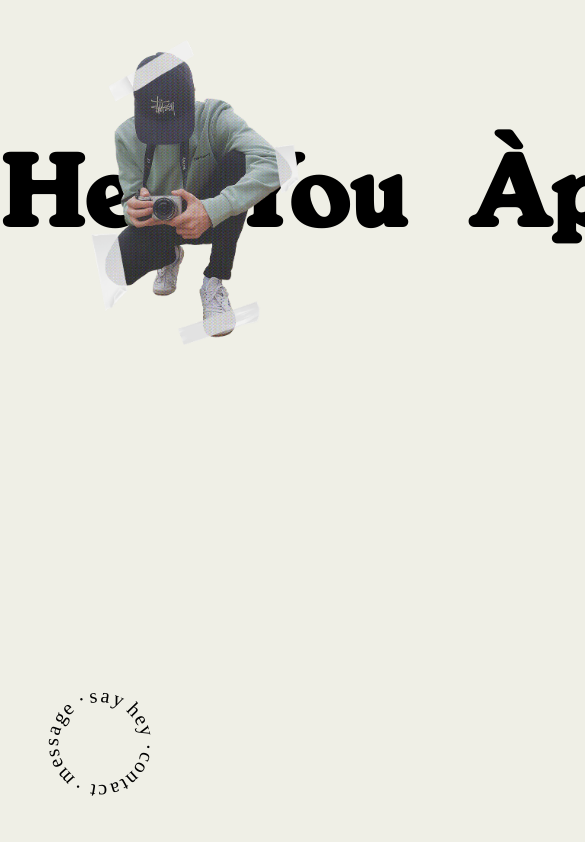
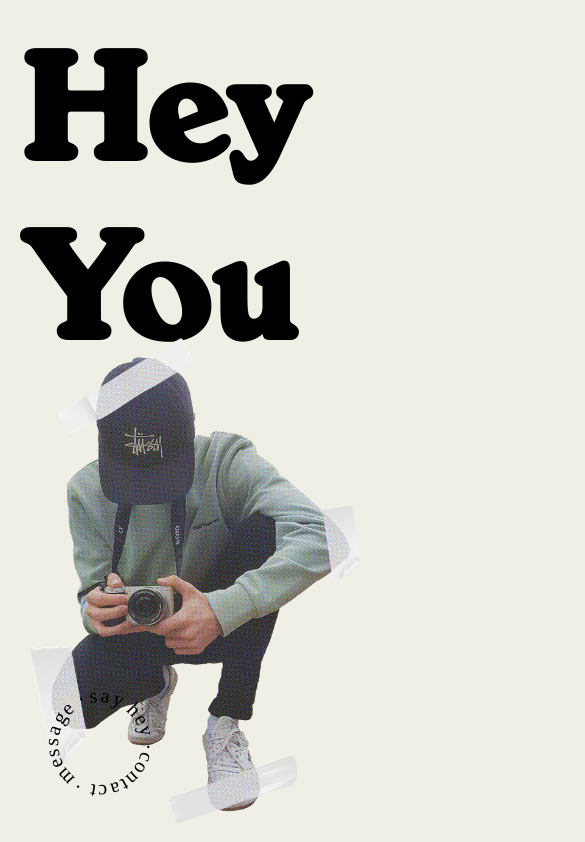
Before and after one commit to christophsaile/cs-v2, a React (Create React App) app: page / in a window 390 px wide. Shown: the top 842 px of the page, 585 px wide, since content can reach past the window. Built offline with nearby package versions, Linux system fonts and the light colour scheme.

Commit message:
feat: add mobile styles

```diff
--- a/src/components/about/about.scss
+++ b/src/components/about/about.scss
@@ -1,7 +1,10 @@
 .about {
   display: flex;
-  width: 55rem;
-  height: 100%;
+
+  @include breakpoint($md) {
+    width: 55rem;
+    height: 100%;
+  }
 
   @include breakpoint($lg) {
     width: 65rem;
--- a/src/components/statement/statement.scss
+++ b/src/components/statement/statement.scss
@@ -6,10 +6,10 @@
 
   &__title {
     margin: auto;
-    white-space: nowrap;
-    font-size: 10rem;
+    font-size: 7.5rem;
 
     @include breakpoint($md) {
+      white-space: nowrap;
       font-size: 15rem;
     }
 
--- a/src/components/timeline/timeline-item/timeline-item.scss
+++ b/src/components/timeline/timeline-item/timeline-item.scss
@@ -2,11 +2,17 @@
   display: flex;
   flex-direction: column;
   position: relative;
-  width: 35rem;
-  margin-right: 25rem;
-  padding: $spacing-sm;
+  margin-bottom: $spacing-xl;
+  padding: $spacing-xs;
   padding-bottom: 6rem;
   background-color: $white;
+
+  @include breakpoint($md) {
+    width: 35rem;
+    margin-right: 25rem;
+    margin-bottom: 0;
+    padding: $spacing-sm;
+  }
 
   @include breakpoint($lg) {
     width: 45rem;
@@ -15,7 +21,7 @@
   }
 
   &:last-child {
-    margin-right: 0;
+    margin: 0;
   }
 
   &__title {
@@ -25,16 +31,25 @@
 
   &__number {
     position: absolute;
-    bottom: -2.5rem;
-    left: -2.5rem;
     display: flex;
+    left: 0;
+    right: 0;
+    bottom: -3.5rem;
     width: 7rem;
     height: 7rem;
+    margin: auto;
     border-radius: 100%;
     font-family: $font-family-windsor;
     font-size: $font-lg;
     background-color: $black;
     color: $white;
+
+    @include breakpoint($md) {
+      right: auto;
+      bottom: -2.5rem;
+      left: -2.5rem;
+      margin: 0;
+    }
 
     @include breakpoint($lg) {
       width: 10rem;
--- a/src/components/timeline/timeline.scss
+++ b/src/components/timeline/timeline.scss
@@ -2,21 +2,40 @@
 
 .timeline {
   display: flex;
+  flex-direction: column;
   position: relative;
   align-items: center;
-  height: 100%;
-  padding: 0 15rem;
+  padding: 5rem 0;
+
+  @include breakpoint($md) {
+    flex-direction: row;
+    height: 100%;
+    padding: 0 15rem;
+  }
 
   &__stroke {
     position: absolute;
-    left: 0;
-    right: 0;
-    height: 0.4rem;
+    top: 0;
+    bottom: 0;
+    width: 0.4rem;
     background-color: $black;
     z-index: -1;
+
+    @include breakpoint($md) {
+      top: auto;
+      left: 0;
+      bottom: auto;
+      right: 0;
+      height: 0.4rem;
+    }
   }
 
   &__content {
     display: flex;
+    flex-direction: column;
+
+    @include breakpoint($md) {
+      flex-direction: row;
+    }
   }
 }
--- a/src/components/work/work-item/work-item.scss
+++ b/src/components/work/work-item/work-item.scss
@@ -1,9 +1,14 @@
 .workItem {
   position: relative;
-  width: 40rem;
-  padding: $spacing-sm $spacing-sm 4rem;
-  margin-right: 50rem;
+  width: 100%;
+  padding: $spacing-sm;
   background-color: $white;
+
+  @include breakpoint($md) {
+    width: 40rem;
+    padding: $spacing-sm $spacing-sm 4rem;
+    margin-right: 50rem;
+  }
 
   @include breakpoint($lg) {
     width: 45rem;
@@ -20,7 +25,7 @@
     bottom: 0;
     left: 93%;
     max-height: 90%;
-    margin: auto
+    margin: auto;
   }
 
   &__explore {
--- a/src/components/work/work.scss
+++ b/src/components/work/work.scss
@@ -6,6 +6,11 @@
 
   &__content {
     display: flex;
+    flex-direction: column;
     margin: auto;
+
+    @include breakpoint($md) {
+      flex-direction: row;
+    }
   }
 }
--- a/src/scss/global.scss
+++ b/src/scss/global.scss
@@ -1,28 +1,61 @@
 .page {
   width: auto;
-  margin-right: $spacing-xxl;
+  padding: $spacing-sm;
+
+  @include breakpoint($md) {
+    padding: 0;
+    margin-right: $spacing-xxl;
+  }
 
   &--fullscreen {
-    width: 100vw;
+    height: 100vh;
+    width: 100%;
+
+    @include breakpoint($md) {
+      height: auto;
+      width: 100vw;
+    }
   }
 }
 
 .content {
   display: flex;
+  flex-direction: column;
   height: 100%;
+
+  @include breakpoint($md) {
+    flex-direction: row;
+  }
 }
 
 .intro {
   position: relative;
 
+  .statement__container {
+    .statement__title {
+      margin: 0 auto;
+      white-space: normal;
+      font-size: 15rem;
+    }
+  }
+
   &__img {
     position: absolute;
-    top: 0;
     right: 0;
     bottom: 0;
     left: 0;
-    margin: auto;
-    height: calc(100% - 8rem);
-    max-height: 1000px;
+    margin: 0 auto;
+    padding-bottom: $spacing-sm;
+    height: 60vh;
+    max-width: 100%;
+
+    @include breakpoint($md) {
+      top: 0;
+      bottom: 0;
+      padding: 0;
+      max-width: none;
+      height: calc(100% - 8rem);
+      max-height: 1000px;
+    }
   }
 }
--- a/src/scss/settings.scss
+++ b/src/scss/settings.scss
@@ -32,6 +32,7 @@ $font-lg: 4.6rem;
 $font-xl: 5.2rem;
 
 // spacing
+$spacing-xs: 1rem;
 $spacing-sm: 2rem;
 $spacing-lg: 4rem;
 $spacing-xl: 7rem;
```
